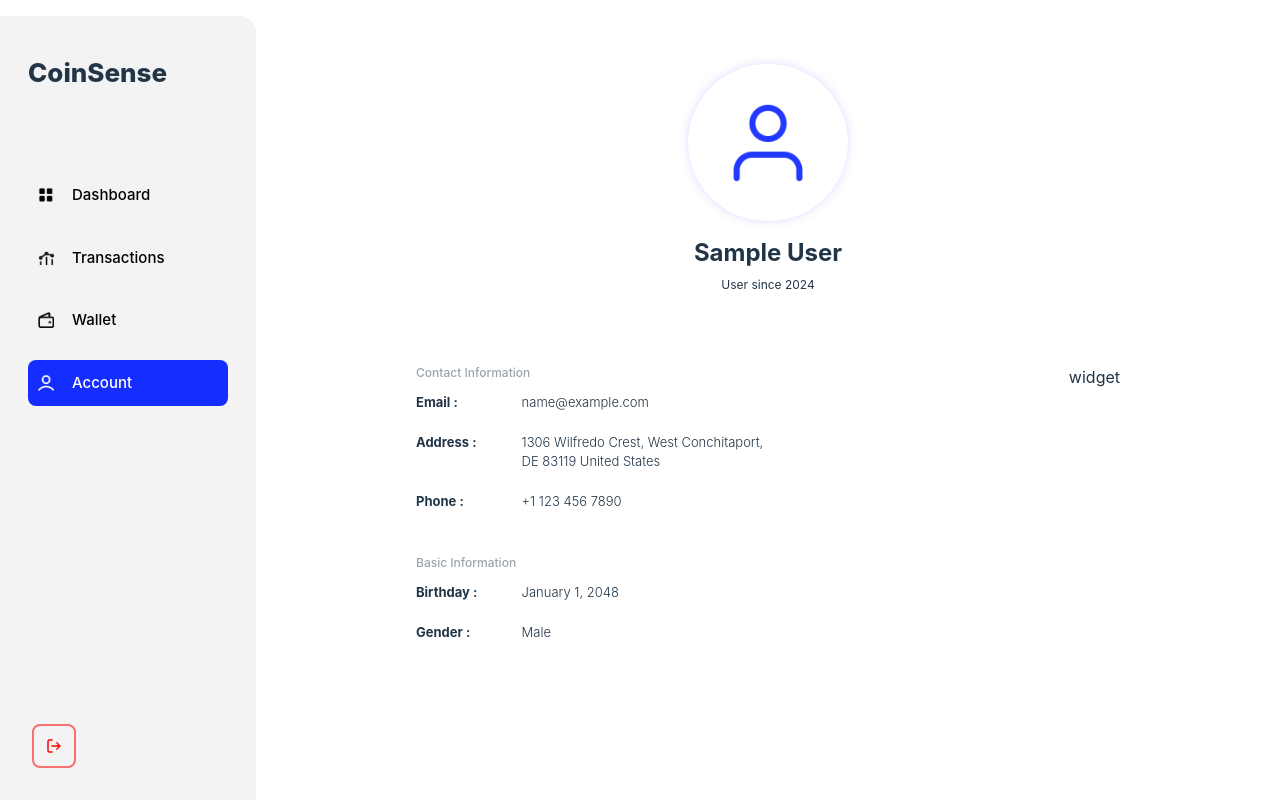
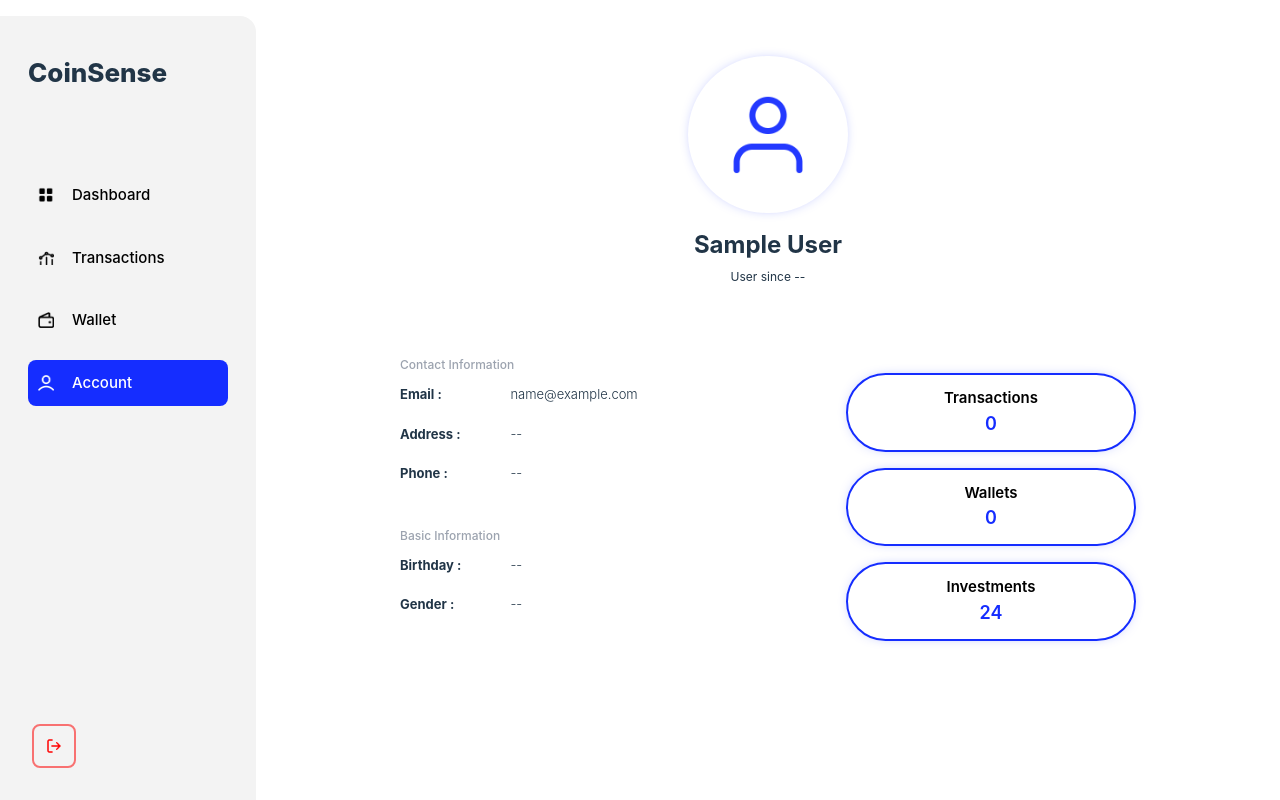
Before and after one commit to ShalinAJ/CoinSense, a React (Vite) app in the folder frontend/: page /dashboard/account in a window 1280 px wide. Built offline with nearby package versions, Linux system fonts and the light colour scheme; no server answers; sample sign-in values are in the browser's storage.

Commit message:
UI changes to account page

```diff
--- a/frontend/src/App.jsx
+++ b/frontend/src/App.jsx
@@ -12,7 +12,7 @@ import DashboardRootLayout from "./pages/DashboardRoot";
 import DashboardPage from "./pages/Dashboard";
 import TransactionsPage, {
   action as newTransactionAction,
-  loader as transacitonsLoader,
+  loader as transactionsLoader,
 } from "./pages/Transactions";
 import WalletPage, {
   action as newWalletAction,
@@ -44,12 +44,12 @@ const router = createBrowserRouter([
           {
             index: true,
             element: user ? <DashboardPage /> : <Navigate to="/login" />,
-            loader: transacitonsLoader,
+            loader: transactionsLoader,
           },
           {
             path: "/dashboard/transactions",
             element: user ? <TransactionsPage /> : <Navigate to="/login" />,
-            loader: transacitonsLoader,
+            loader: transactionsLoader,
             action: newTransactionAction,
           },
           {
@@ -61,6 +61,7 @@ const router = createBrowserRouter([
           {
             path: "/dashboard/account",
             element: user ? <AccountPage /> : <Navigate to="/login" />,
+            loader: walletsLoader,
           },
         ],
       },
--- a/frontend/src/pages/Account.jsx
+++ b/frontend/src/pages/Account.jsx
@@ -1,9 +1,29 @@
-import React from "react";
+import React, { useEffect, useState } from "react";
 import userImg from "../assets/user-image.png";
-import { Link } from "react-router-dom";
+import { Link, useLoaderData } from "react-router-dom";
 
 const AccountPage = () => {
+  const { transactions, wallets } = useLoaderData();
   const { ...userInfo } = JSON.parse(localStorage.getItem("user"));
+  const [transactionTotal, setTransactionTotal] = useState(0);
+  const [walletTotal, setWalletTotal] = useState(0);
+  console.log(transactions);
+  useEffect(() => {
+    async function dataTotalHandler() {
+      try {
+        const transactionData = await transactions;
+        const walletData = await wallets;
+        const transactionDataTotal = transactionData.length;
+        const walletDataTotal = walletData.length;
+        setTransactionTotal(transactionDataTotal);
+        setWalletTotal(walletDataTotal);
+      } catch (error) {
+        console.error("Error fetching data", error);
+      }
+    }
+
+    dataTotalHandler();
+  }, [transactions]);
 
   return (
     <div className="w-[80%]">
@@ -11,14 +31,16 @@ const AccountPage = () => {
         <img
           src={userImg}
           alt=""
-          className="w-[10rem] mt-[4rem] rounded-full box-shadow"
+          className="w-[10rem] mt-[3.5rem] rounded-full box-shadow"
         />
-        <p className="text-2xl font-bold pt-4">{userInfo.name}</p>
+        <p className="text-2xl font-bold pt-4">
+          {userInfo.name ? userInfo.name : "Username"}
+        </p>
         <p className="text-xs pt-2">
-          User since {userInfo.date ? userInfo.date : "2024"}
+          User since {userInfo.date ? userInfo.date : "--"}
         </p>
       </div>
-      <div className="flex flex-row justify-between px-[10rem] pt-[4.5rem]">
+      <div className="flex flex-row justify-between px-[9rem] pt-[4.5rem]">
         <div className="w-[50%] flex flex-col">
           <p className="text-xs font-medium pb-3 text-gray-400">
             Contact Information
@@ -36,9 +58,7 @@ const AccountPage = () => {
               <p className="text-[13px] font-bold">Address :</p>
             </div>
             <p className="w-[70%] text-[13px]  font-light pb-5">
-              {userInfo.address
-                ? userInfo.address
-                : "1306 Wilfredo Crest, West Conchitaport, DE 83119 United States"}
+              {userInfo.address ? userInfo.address : "--"}
             </p>
           </div>
           <div className=" flex flex-row pb-6">
@@ -46,7 +66,7 @@ const AccountPage = () => {
               <p className=" text-[13px]  font-bold ">Phone :</p>
             </div>
             <p className="w-[70%] text-[13px]  font-light pb-5">
-              {userInfo.phone ? userInfo.phone : "+1 123 456 7890"}
+              {userInfo.phone ? userInfo.phone : "--"}
             </p>
           </div>
           <p className="text-xs font-medium pb-3 text-gray-400">
@@ -57,7 +77,7 @@ const AccountPage = () => {
               <p className=" text-[13px]  font-bold ">Birthday :</p>
             </div>
             <p className="w-[70%] text-[13px]  font-light pb-5">
-              {userInfo.birthday ? userInfo.birthday : "January 1, 2048"}
+              {userInfo.birthday ? userInfo.birthday : "--"}
             </p>
           </div>
           <div className="flex flex-row">
@@ -65,11 +85,34 @@ const AccountPage = () => {
               <p className="text-[13px]  font-bold">Gender :</p>
             </div>
             <p className="w-[70%] text-[13px]  font-light pb-5">
-              {userInfo.gender ? userInfo.gender : "Male"}
+              {userInfo.gender ? userInfo.gender : "--"}
             </p>
           </div>
         </div>
-        <div>widget</div>
+        <div className="flex flex-col gap-4 pt-4">
+          <Link
+            to={"../transactions"}
+            className="gap-0 p-3 px-[6rem] box-shadow rounded-full flex flex-col items-center border-[2px] border-[#152DFF]"
+          >
+            <p className="text-mediums font-semibold">Transactions</p>
+            <p className="text-lg font-semibold text-[#152DFF]">
+              {transactionTotal ? transactionTotal : 0}
+            </p>
+          </Link>
+          <Link
+            to={"../wallet"}
+            className="gap-0 p-3 px-[6rem] box-shadow rounded-full flex flex-col items-center border-[2px] border-[#152DFF]"
+          >
+            <p className="text-mediums font-semibold">Wallets</p>
+            <p className="text-lg font-semibold text-[#152DFF]">
+              {walletTotal ? walletTotal : 0}
+            </p>
+          </Link>
+          <Link className="gap-0 p-3 px-[6rem] box-shadow rounded-full flex flex-col items-center border-[2px] border-[#152DFF]">
+            <p className="text-mediums font-semibold">Investments</p>
+            <p className="text-lg font-semibold text-[#152DFF]">24</p>
+          </Link>
+        </div>
       </div>
     </div>
   );
--- a/frontend/src/pages/Wallet.jsx
+++ b/frontend/src/pages/Wallet.jsx
@@ -94,6 +94,22 @@ async function loadWallets() {
   }
 }
 
+async function loadTransactions() {
+  const user = JSON.parse(localStorage.getItem("user"));
+  const response = await fetch("http://localhost:4000/transactions", {
+    headers: {
+      Authorization: `Bearer ${user.token}`,
+    },
+  });
+
+  if (!response.ok) {
+    return json({ message: "Could not fetch transactions." }, { status: 500 });
+  } else {
+    const transactions = await response.json();
+    return transactions;
+  }
+}
+
 export function loader() {
-  return defer({ wallets: loadWallets() });
+  return defer({ wallets: loadWallets(), transactions: loadTransactions() });
 }
```
